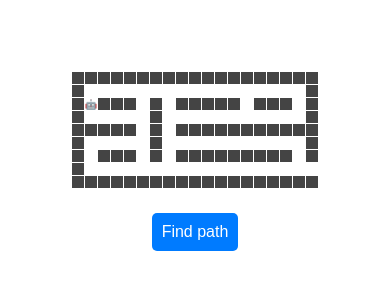
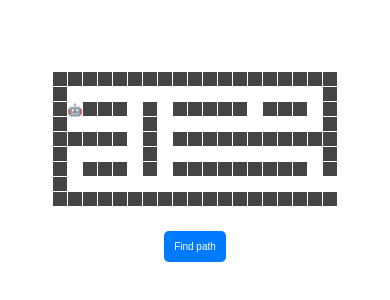
Before and after one commit to Nehad223/MazeRobot, a React (Create React App) app: page / in a window 390 px wide. Shown: the part 128-428 px from the top of the page. Built offline with nearby package versions, Linux system fonts and the light colour scheme.

Commit message:
last Commit_7

```diff
--- a/src/Components/App.css
+++ b/src/Components/App.css
@@ -78,17 +78,20 @@ button:hover {
 }
 
 @media (max-width:500px) {
+  button{
+    font-size: 10px;
+  }
   .robot{
     width: 25px !important;
   }
   .maze-cell {
-    width: 12px !important;
-    height: 12px !important;
-    font-size: 10px !important;
+    width: 14px !important;
+    height: 14px !important;
+    font-size: 12px !important;
   }
 
   .maze {
-    grid-template-columns: repeat(19, 12px) !important;
+    grid-template-columns: repeat(19, 14px) !important;
     grid-gap: 1px !important;
   }
 
```
